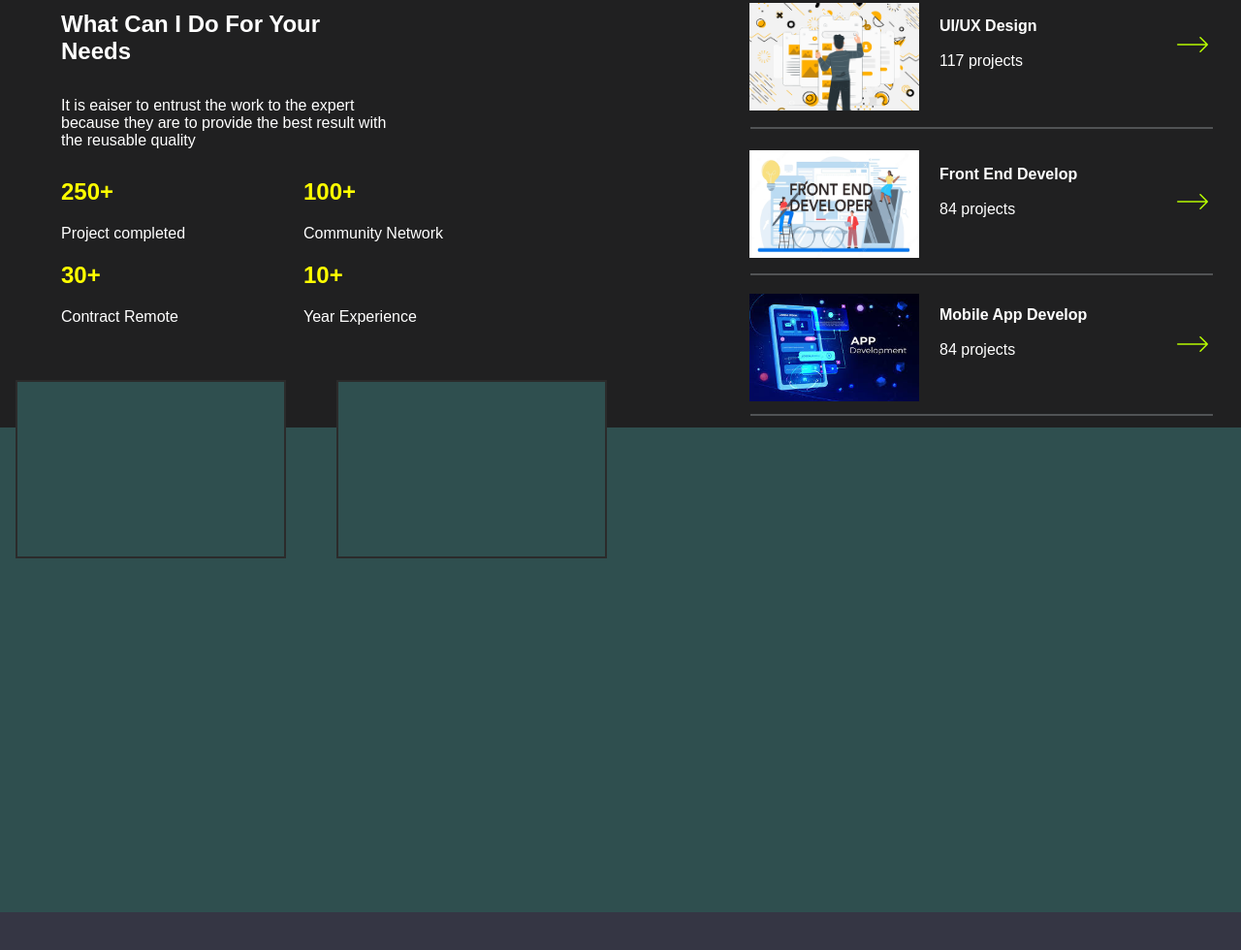
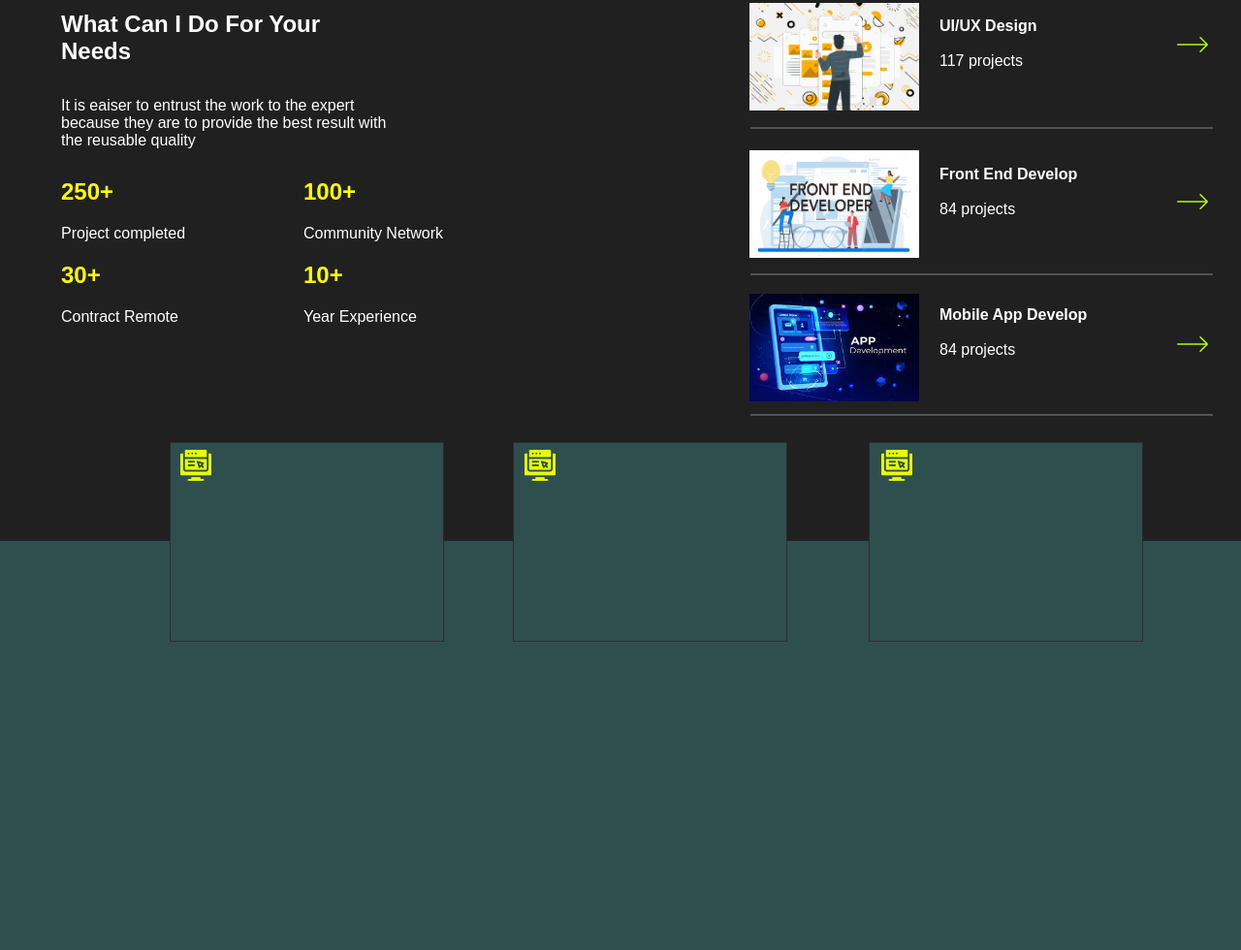
Before and after one commit to haider36/portfolio, a plain HTML site: page index.html in a window 1280 px wide. Shown: the part 504-1484 px from the top of the page at 97% size. Before the commit the page ends 1445 px from the top, so only its background shows below. Drawn offline with Linux system fonts and the light colour scheme.

Commit message:
update image

```diff
--- a/index.html
+++ b/index.html
@@ -92,6 +92,10 @@
        <div class="first"></div>
        <div class="second"></div>
        <div class="third"></div>
+       <div class="forth"></div>
+       <img class="img1" src="./images/improvement.png" alt="">
+       <img class="img2" src="./images/improvement.png" alt="">
+       <img class="img3" src="./images/improvement.png" alt="">
 
 </body>
 </html>
--- a/tut1.css
+++ b/tut1.css
@@ -234,7 +234,7 @@
   .div100 {
     background-color: #202021;
     width: 1425px;
-    height: 500px;
+    height: 615px;
     margin-left: -68px;
     margin-top: 183px;
     position: absolute;
@@ -359,27 +359,51 @@
           width: 1425px;
           height: 500px;
           margin-left: -68px;
-          margin-top: 680px;
+          margin-top: 797px;
           position: absolute;
 
         }
         .second{
           background-color: darkslategray;
-          width: 275px;
-          height: 180px;
-          margin-left: 8px;
-          margin-top: 631px;
-          border: 2px solid rgb(43, 43, 43);
+          width: 281px;
+          height: 204px;
+          margin-left: 167px;
+          margin-top: 695px;
+          border: 1px solid rgb(43, 43, 43);
           position: absolute;
 
         }
         .third{
           background-color: darkslategray;
-          width: 275px;
-          height: 180px;
-          margin-left: 339px;
-          margin-top: 631px;
-          border: 2px solid rgb(43, 43, 43);
+          width: 281px;
+          height: 204px;
+          margin-left: 521px;
+          margin-top: 695px;
+          border: 1px solid rgb(43, 43, 43);
           position: absolute;
 
         }
+        .forth{
+          background-color: darkslategray;
+          width: 281px;
+          height: 204px;
+          margin-left: 888px;
+          margin-top: 695px;
+          border: 1px solid rgb(43, 43, 43);
+          position: absolute;
+        }
+        .img1{
+            margin-left: 178px;
+            margin-top: 703px;
+          position: absolute;
+        }
+        .img2{
+          margin-left: 533px;
+          margin-top: 703px;
+        position: absolute;
+      }
+      .img3{
+        margin-left: 901px;
+        margin-top: 703px;
+      position: absolute;
+    }
```
Also changed, not shown: images/improvement.png (added).
